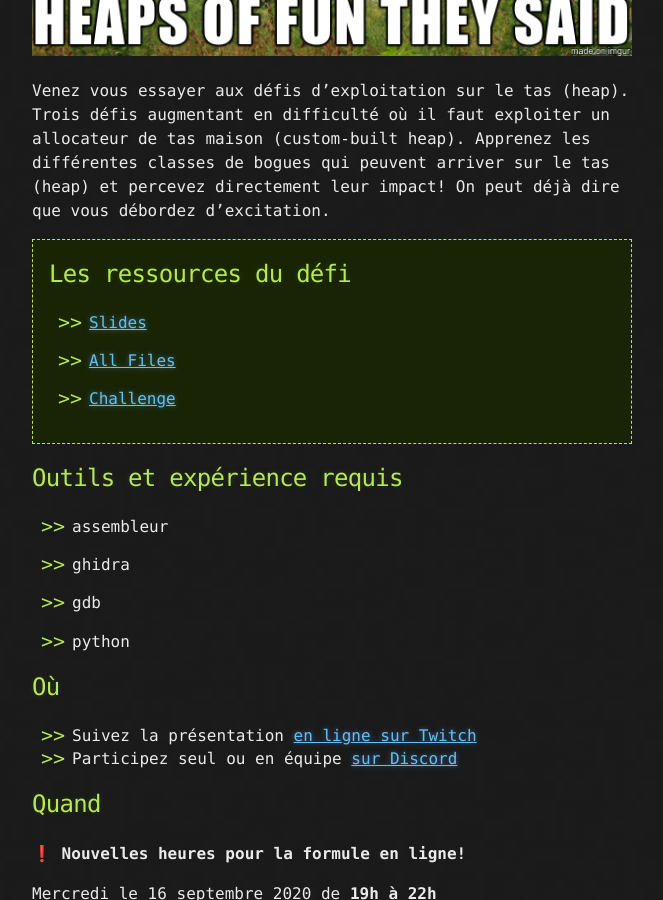
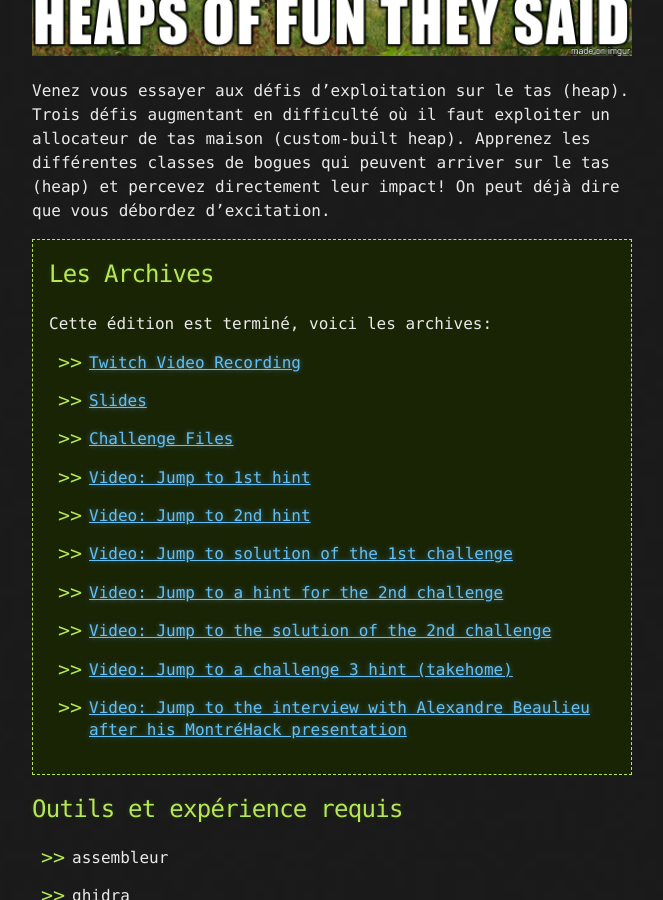
Before and after one commit to montrehack/montrehack.github.com, a Jekyll site: the page built from _posts/2020-09-16-heaps-of-fun.md, in a window 1280 px wide and 900 px high, scrolled down 997 px. Shown: the whole window, without its empty margins (308-971 px from the left). Built offline with Jekyll 4.4.1, drawn with Linux system fonts in a browser that asks for light colours; emoji names are drawn with the system emoji font; comment, search, counter and statistics services are not loaded; some of the changed text lies outside the part shown.

Commit message:
Archived September's MontréHack

```diff
--- a/_posts/2020-09-16-heaps-of-fun.md
+++ b/_posts/2020-09-16-heaps-of-fun.md
@@ -25,22 +25,34 @@ presented_by_fr: Défi créé et présenté par Alexandre Beaulieu ([@alxbl_sec]
 presented_by_en: Challenge created and presented by Alexandre Beaulieu ([@alxbl_sec](https://twitter.com/alxbl_sec))
 featured_img: /images/20-09_heaps-of-fun.png
 featured_img_alt: "Binary Exploitation is Heaps of Fun"
-challenge_assets:
+#challenge_assets:
+#  - name: Slides
+#    url: http://ctf.segfault.me/slides.pdf
+#  - name: All Files
+#    url: http://ctf.segfault.me/
+#  - name: Challenge
+#    url: netcat://ctf.segfault.me:3000/
+archived_assets:
+  - name: Twitch Video Recording
+    url: https://www.twitch.tv/videos/747299745
   - name: Slides
-    url: http://ctf.segfault.me/slides.pdf
-  - name: All Files
-    url: http://ctf.segfault.me/
-  - name: Challenge
-    url: netcat://ctf.segfault.me:3000/
-#archived_assets:
-#  - name: Twitch Video Recording
-#    url: https://www.twitch.tv/videos/689648709
-#  - name: Slides
-#    url: https://docs.google.com/presentation/d/1WA5cYjyhosgjYZjB74iYbI7f4fRUDJ579pJo200ho_g/edit#slide=id.p
-#  - name: Network Capture
-#    url: https://github.com/montrehack/challenges/raw/master/2020-07-22_giga-ctf/capture.pcap
-#  - name: Challenge Source Code for Deployment
-#    url: https://github.com/montrehack/challenges/tree/master/2020-07-22_giga-ctf/
+    url: https://github.com/montrehack/challenges/blob/master/2020-09-16/slides.pdf
+  - name: Challenge Files
+    url: https://github.com/montrehack/challenges/tree/master/2020-09-16
+  - name: "Video: Jump to 1st hint"
+    url: https://www.twitch.tv/videos/747299745?t=0h44m30s
+  - name: "Video: Jump to 2nd hint"
+    url: https://www.twitch.tv/videos/747299745?t=1h10m11s
+  - name: "Video: Jump to solution of the 1st challenge"
+    url: https://www.twitch.tv/videos/747299745?t=1h30m33s
+  - name: "Video: Jump to a hint for the 2nd challenge"
+    url: https://www.twitch.tv/videos/747299745?t=1h38m10s
+  - name: "Video: Jump to the solution of the 2nd challenge"
+    url: https://www.twitch.tv/videos/747299745?t=2h41m0s
+  - name: "Video: Jump to a challenge 3 hint (takehome)"
+    url: https://www.twitch.tv/videos/747299745?t=2h55m12s
+  - name: "Video: Jump to the interview with Alexandre Beaulieu after his MontréHack presentation"
+    url: https://www.twitch.tv/videos/747299745?t=2h55m58s
 ---
 
 # Prochaine édition: {{ page.date_fr }}
```
Also changed, not shown: _includes/stay-tuned.md (+1 -1 lines).
